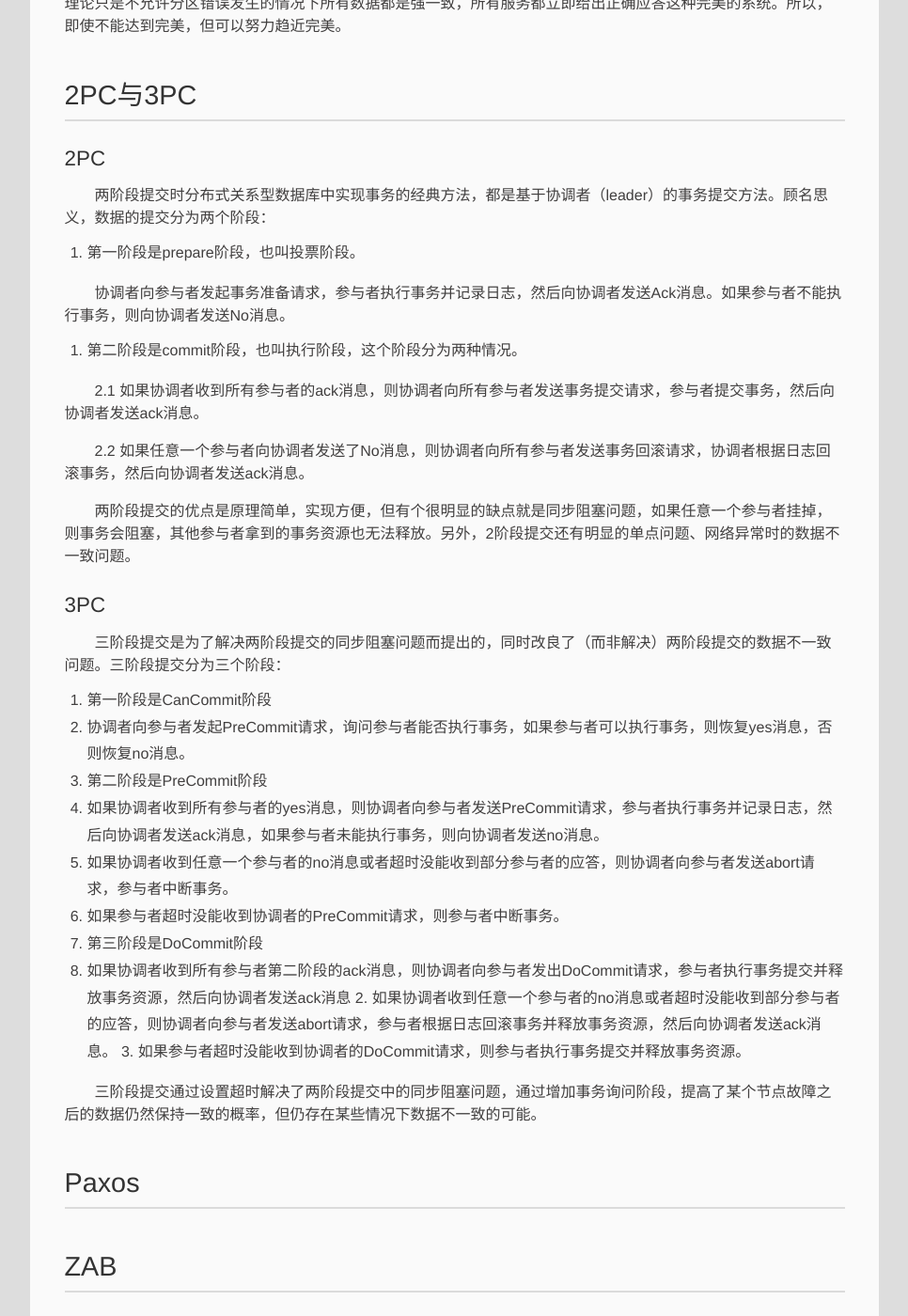
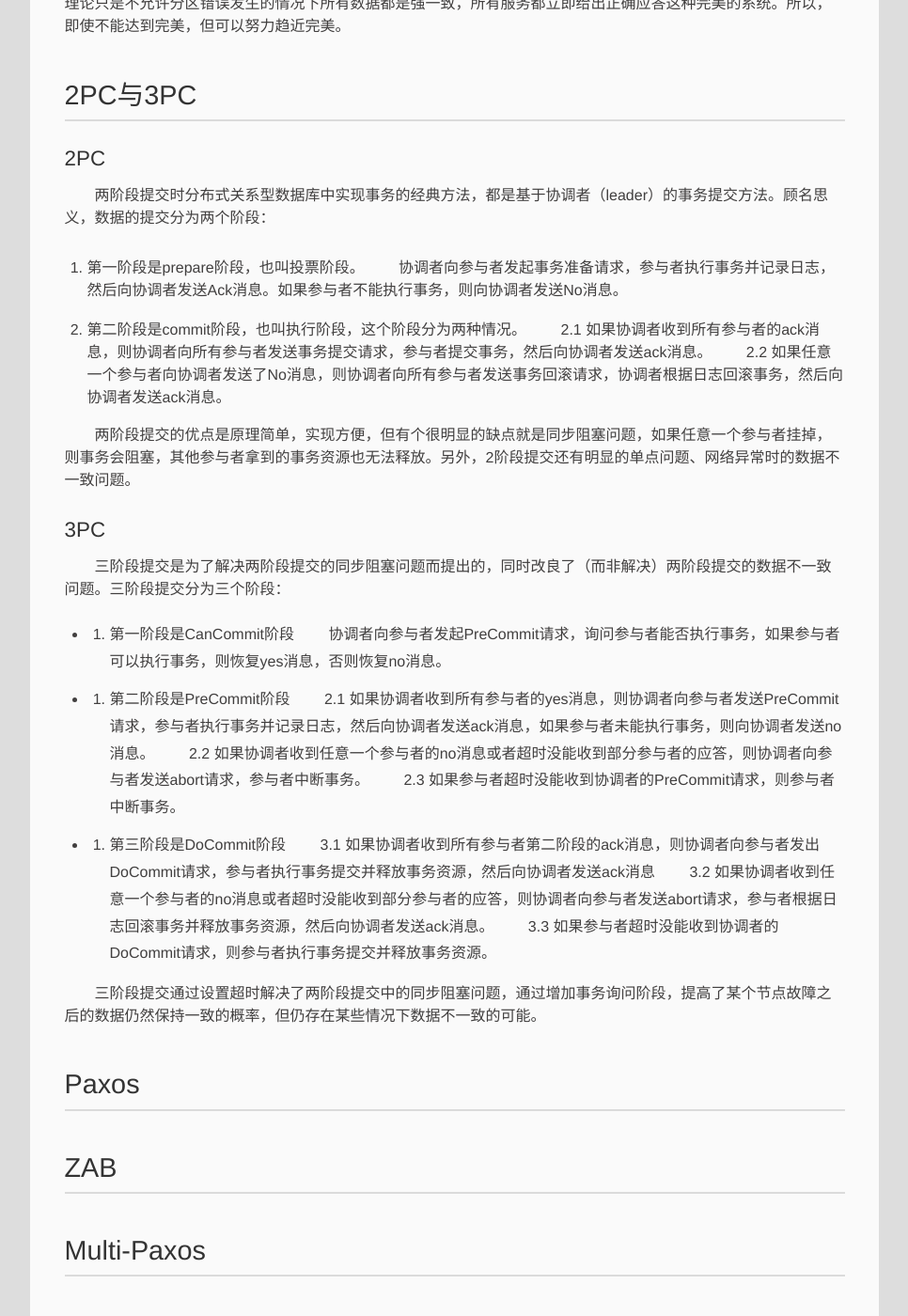
Before and after one commit to simonjoylet/simonjoylet.github.io, a Jekyll site: the page built from _posts/2017-07-20-distributed-consistency.md, in a window 1280 px wide and 1400 px high, scrolled down 831 px. Shown: the whole window at 94% size, without its empty margins (6-972 px from the left). Built offline with Jekyll 4.4.1, drawn with Linux system fonts in a browser that asks for light colours; comment, search, counter and statistics services are not loaded.

Commit message:
update blog

```diff
--- a/_posts/2017-07-20-distributed-consistency.md
+++ b/_posts/2017-07-20-distributed-consistency.md
@@ -20,29 +20,26 @@ categories: 分布式
 　　两阶段提交时分布式关系型数据库中实现事务的经典方法，都是基于协调者（leader）的事务提交方法。顾名思义，数据的提交分为两个阶段：
 
 1. 第一阶段是prepare阶段，也叫投票阶段。
-
 　　协调者向参与者发起事务准备请求，参与者执行事务并记录日志，然后向协调者发送Ack消息。如果参与者不能执行事务，则向协调者发送No消息。
 
 2. 第二阶段是commit阶段，也叫执行阶段，这个阶段分为两种情况。
-
 　　2.1 如果协调者收到所有参与者的ack消息，则协调者向所有参与者发送事务提交请求，参与者提交事务，然后向协调者发送ack消息。
-
 　　2.2 如果任意一个参与者向协调者发送了No消息，则协调者向所有参与者发送事务回滚请求，协调者根据日志回滚事务，然后向协调者发送ack消息。
 
 　　两阶段提交的优点是原理简单，实现方便，但有个很明显的缺点就是同步阻塞问题，如果任意一个参与者挂掉，则事务会阻塞，其他参与者拿到的事务资源也无法释放。另外，2阶段提交还有明显的单点问题、网络异常时的数据不一致问题。
 
 ### 3PC
 　　三阶段提交是为了解决两阶段提交的同步阻塞问题而提出的，同时改良了（而非解决）两阶段提交的数据不一致问题。三阶段提交分为三个阶段：
-1. 第一阶段是CanCommit阶段
-  1. 协调者向参与者发起PreCommit请求，询问参与者能否执行事务，如果参与者可以执行事务，则恢复yes消息，否则恢复no消息。
-2. 第二阶段是PreCommit阶段
-  1. 如果协调者收到所有参与者的yes消息，则协调者向参与者发送PreCommit请求，参与者执行事务并记录日志，然后向协调者发送ack消息，如果参与者未能执行事务，则向协调者发送no消息。
-  2. 如果协调者收到任意一个参与者的no消息或者超时没能收到部分参与者的应答，则协调者向参与者发送abort请求，参与者中断事务。
-  3. 如果参与者超时没能收到协调者的PreCommit请求，则参与者中断事务。
-3. 第三阶段是DoCommit阶段
-  1. 如果协调者收到所有参与者第二阶段的ack消息，则协调者向参与者发出DoCommit请求，参与者执行事务提交并释放事务资源，然后向协调者发送ack消息
-    2. 如果协调者收到任意一个参与者的no消息或者超时没能收到部分参与者的应答，则协调者向参与者发送abort请求，参与者根据日志回滚事务并释放事务资源，然后向协调者发送ack消息。
-    3. 如果参与者超时没能收到协调者的DoCommit请求，则参与者执行事务提交并释放事务资源。
+- 1. 第一阶段是CanCommit阶段
+　　协调者向参与者发起PreCommit请求，询问参与者能否执行事务，如果参与者可以执行事务，则恢复yes消息，否则恢复no消息。
+- 2. 第二阶段是PreCommit阶段
+　　2.1 如果协调者收到所有参与者的yes消息，则协调者向参与者发送PreCommit请求，参与者执行事务并记录日志，然后向协调者发送ack消息，如果参与者未能执行事务，则向协调者发送no消息。
+　　2.2 如果协调者收到任意一个参与者的no消息或者超时没能收到部分参与者的应答，则协调者向参与者发送abort请求，参与者中断事务。
+　　2.3 如果参与者超时没能收到协调者的PreCommit请求，则参与者中断事务。
+- 3. 第三阶段是DoCommit阶段
+　　3.1 如果协调者收到所有参与者第二阶段的ack消息，则协调者向参与者发出DoCommit请求，参与者执行事务提交并释放事务资源，然后向协调者发送ack消息
+　　3.2 如果协调者收到任意一个参与者的no消息或者超时没能收到部分参与者的应答，则协调者向参与者发送abort请求，参与者根据日志回滚事务并释放事务资源，然后向协调者发送ack消息。
+　　3.3 如果参与者超时没能收到协调者的DoCommit请求，则参与者执行事务提交并释放事务资源。
 
 　　三阶段提交通过设置超时解决了两阶段提交中的同步阻塞问题，通过增加事务询问阶段，提高了某个节点故障之后的数据仍然保持一致的概率，但仍存在某些情况下数据不一致的可能。
 
```
